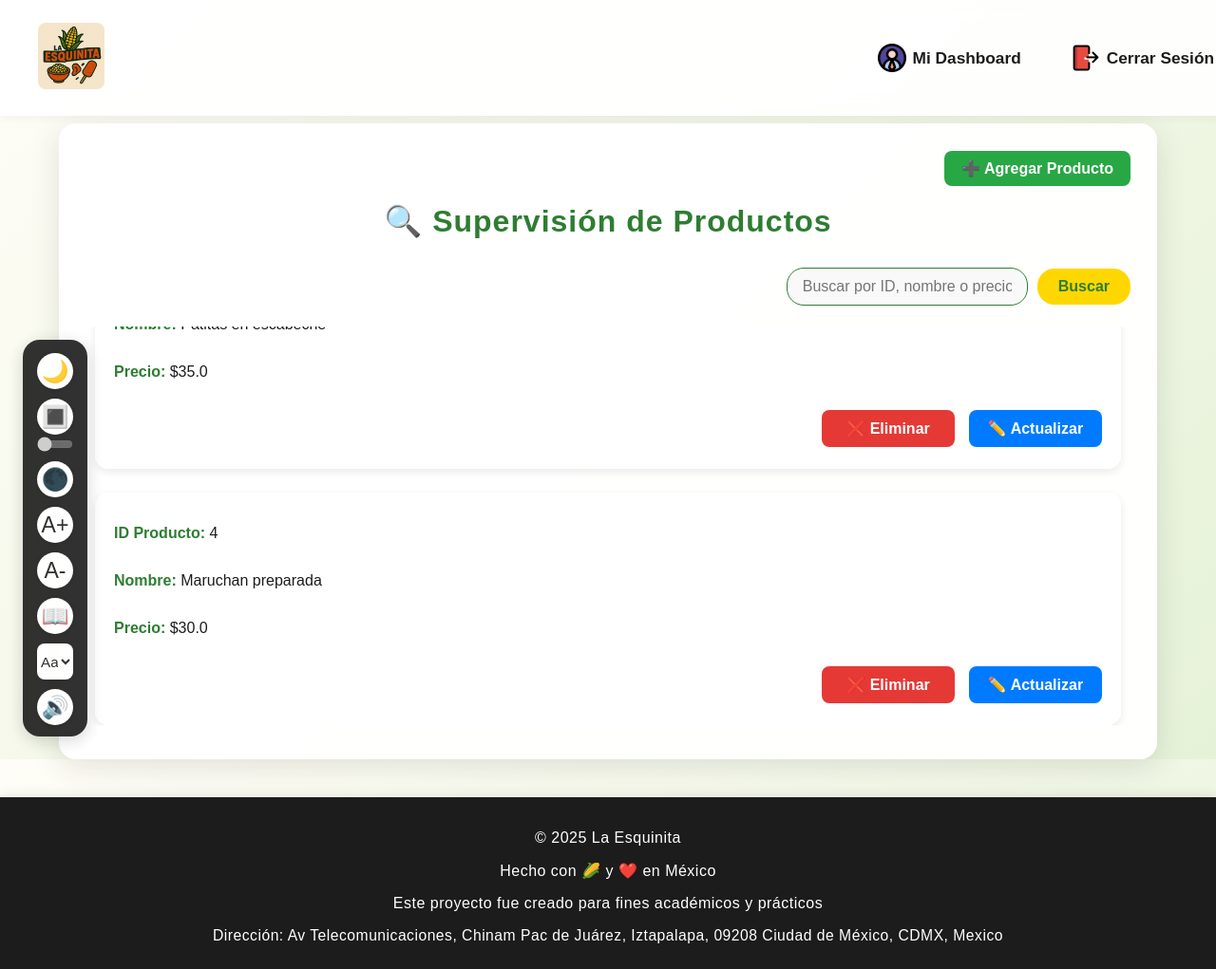
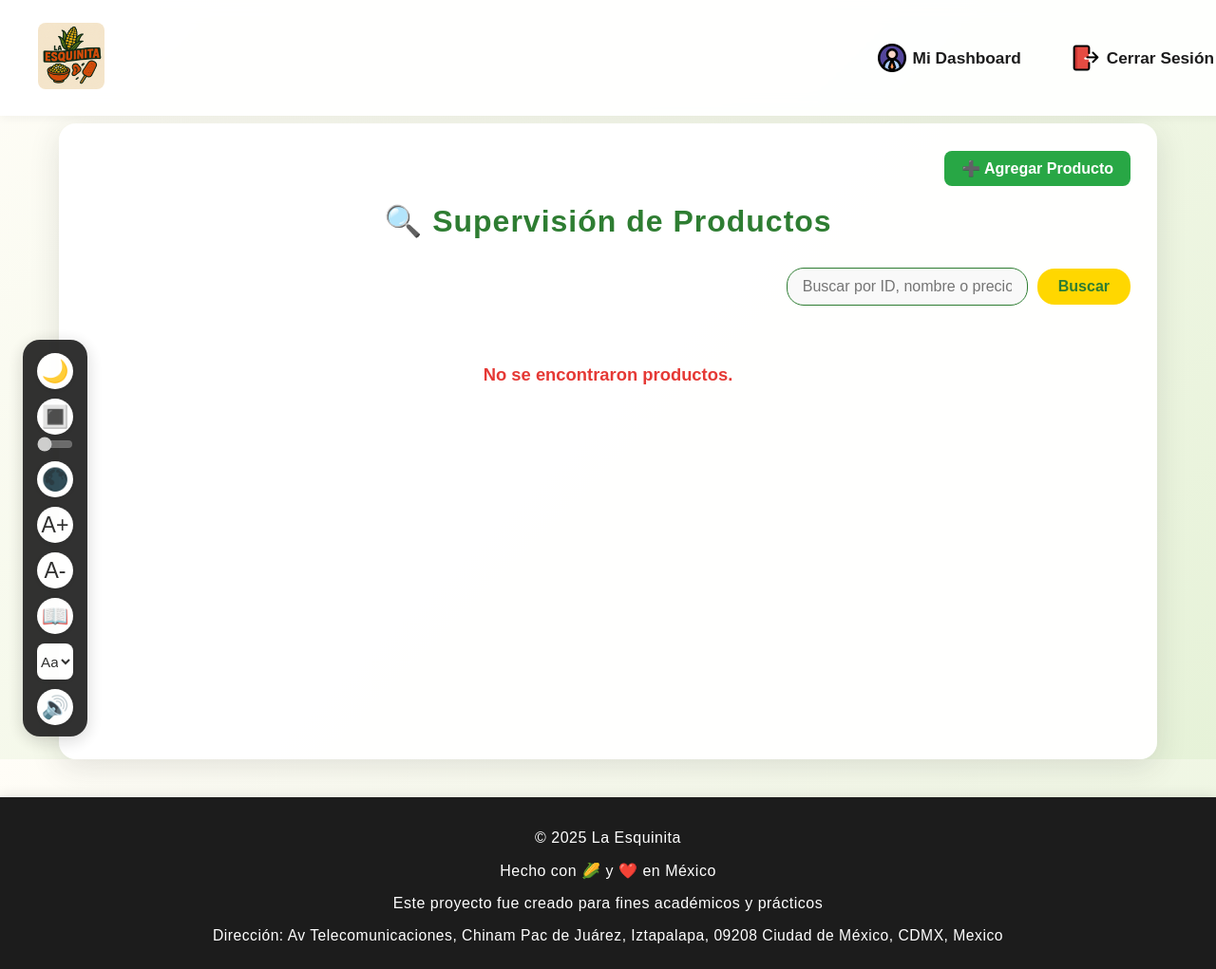
Before and after one commit to IngDavid-Torres/La-Esquinita-1, a Flask app: page /admin_productos in a window 1280 px wide. Shown: the whole page at 95% size. Run offline with Flask 3, Linux system fonts and the light colour scheme; data comes from the database, SQL or seed files in the repository.

Commit message:
Corregir login admin: CAPTCHA opcional para admin, eliminar categorías/productos predefinidos, UX mejorada

```diff
--- a/app.py
+++ b/app.py
@@ -238,32 +238,11 @@ def crear_admin():
             db.session.add(nuevo_admin)
             db.session.commit()
             print("✅ Administrador creado: admin@laesquinita.com / admin123")
-
-
-        if Categoria.query.count() == 0:
-            categorias = [
-                Categoria(nombre="Elotes y Esquites"),
-                Categoria(nombre="Patitas"),
-                Categoria(nombre="Maruchan"),
-                Categoria(nombre="Bebidas")
-            ]
-            for categoria in categorias:
-                db.session.add(categoria)
-            db.session.commit()
-            print("✅ Categorías básicas creadas")
-
-
-        if Producto.query.count() == 0:
-            productos_ejemplo = [
-                Producto(nombre="Elote con mayonesa", descripcion="Delicioso elote con mayonesa, chile y queso", precio=25.0, imagen="elote1.jpg", categoria_id=1, activo=True),
-                Producto(nombre="Esquites en vaso", descripcion="Esquites tradicionales servidos en vaso", precio=20.0, imagen="esquite.png", categoria_id=1, activo=True),
-                Producto(nombre="Patitas en escabeche", descripcion="Patitas de cerdo en delicioso escabeche", precio=35.0, imagen="patitas.jpeg", categoria_id=2, activo=True),
-                Producto(nombre="Maruchan preparada", descripcion="Sopa maruchan con ingredientes adicionales", precio=30.0, imagen="Maruchaesquite.png", categoria_id=3, activo=True)
-            ]
-            for producto in productos_ejemplo:
-                db.session.add(producto)
-            db.session.commit()
-            print("✅ Productos de ejemplo creados")
+        else:
+            print("ℹ️ Administrador ya existe")
+
+
+        print("ℹ️ Las categorías y productos se crean desde el panel de administración")
 
 class PedidoItem(db.Model):
     id = db.Column(db.Integer, primary_key=True)
```
Also changed, not shown: templates/login.html (+37 -3 lines).
